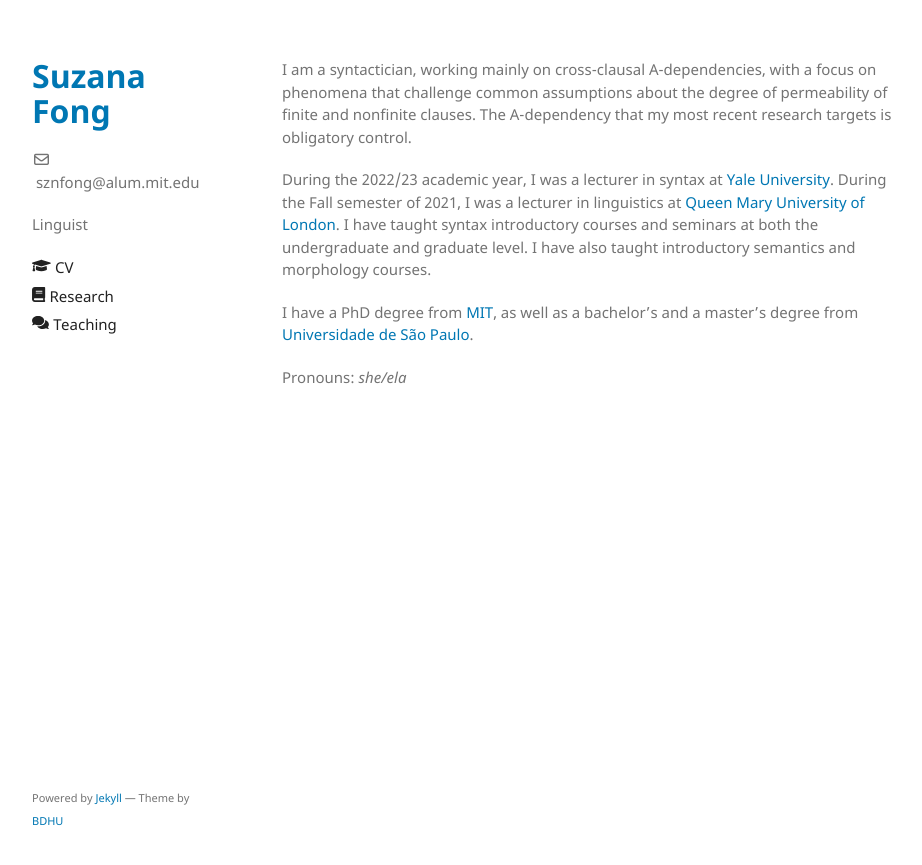
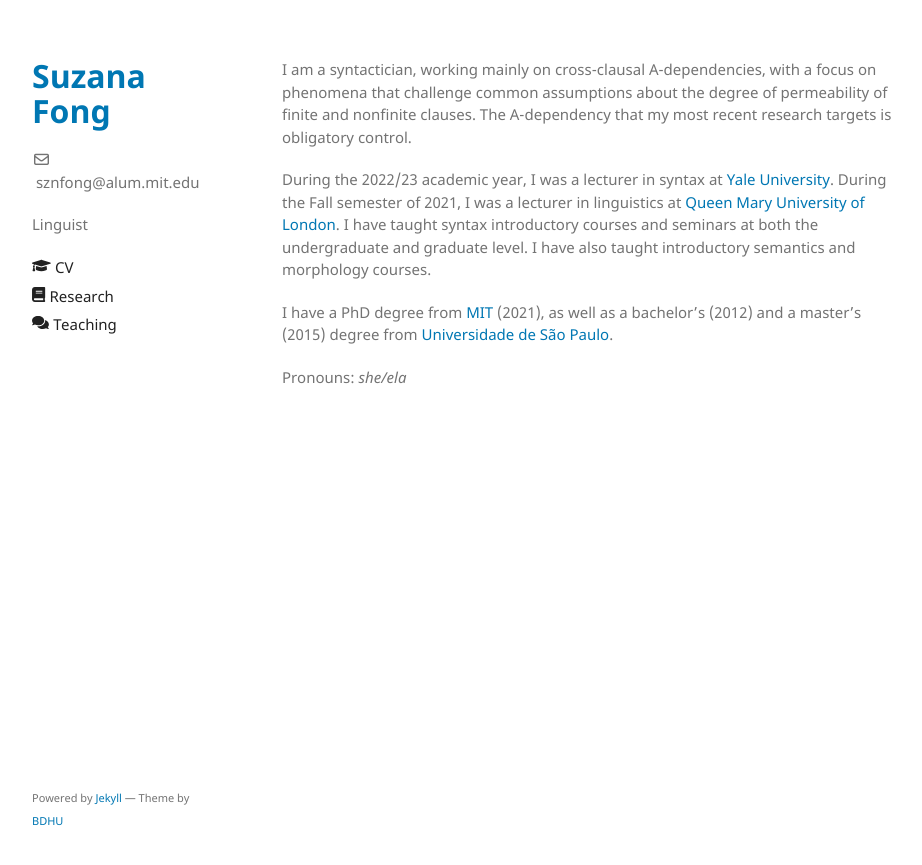
Before and after one commit to sznfng/sznfng.github.io, a Jekyll site: the page built from index.md, in a window 1280 px wide. Shown: the top 865 px of the page, without its empty margins (178-1100 px from the left). Built offline with Jekyll 4.4.1, drawn with Linux system fonts in a browser that asks for light colours.

Commit message:
Update index.md

```diff
--- a/index.md
+++ b/index.md
@@ -6,6 +6,6 @@ I am a syntactician, working mainly on cross-clausal A-dependencies, with a focu
 
 During the 2022/23 academic year, I was a lecturer in syntax at [Yale University](https://ling.yale.edu/). During the Fall semester of 2021, I was a lecturer in linguistics at [Queen Mary University of London](https://www.qmul.ac.uk/sllf/linguistics/). I have taught syntax introductory courses and seminars at both the undergraduate and graduate level. I have also taught introductory semantics and morphology courses.
 
-I have a PhD degree from [MIT](https://linguistics.mit.edu/), as well as a bachelor's and a master's degree from [Universidade de São Paulo](https://linguistica.fflch.usp.br/).
+I have a PhD degree from [MIT](https://linguistics.mit.edu/) (2021), as well as a bachelor's (2012) and a master's (2015) degree from [Universidade de São Paulo](https://linguistica.fflch.usp.br/).
 
 Pronouns: *she/ela*
```
